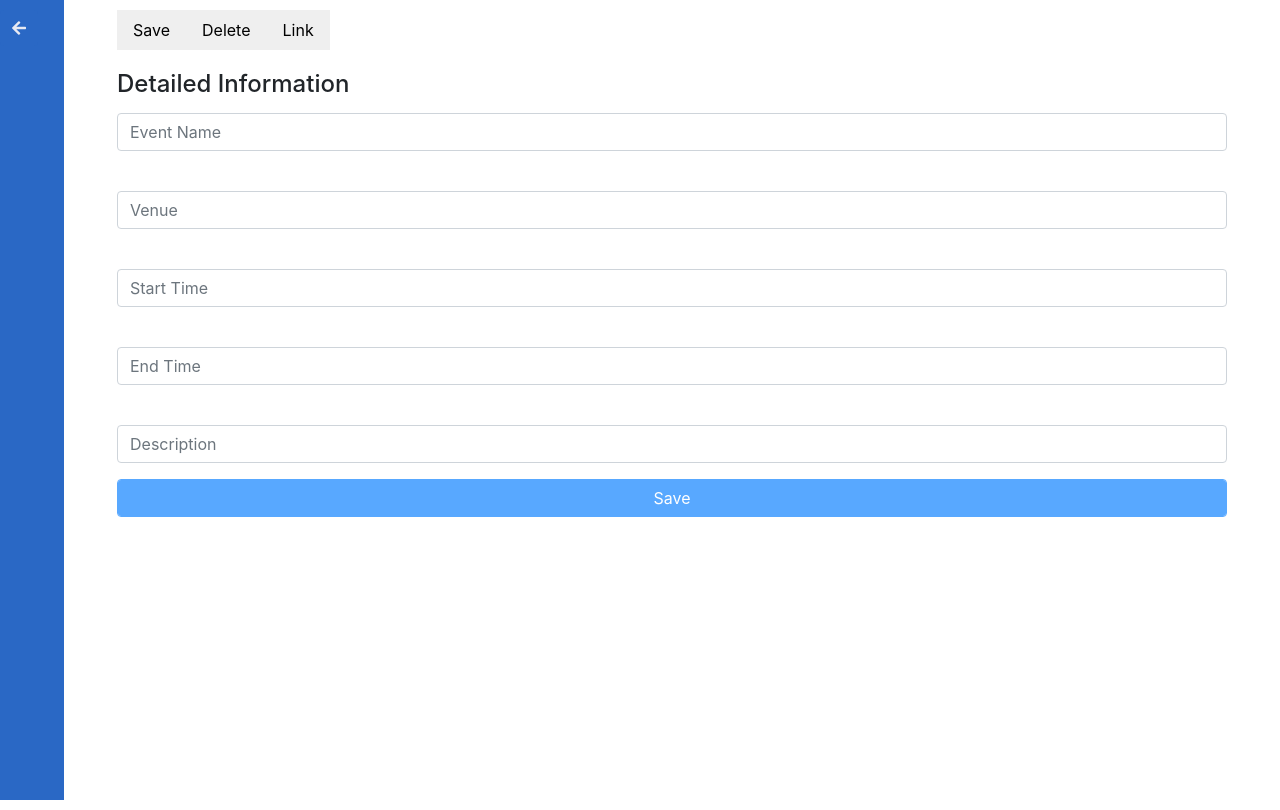
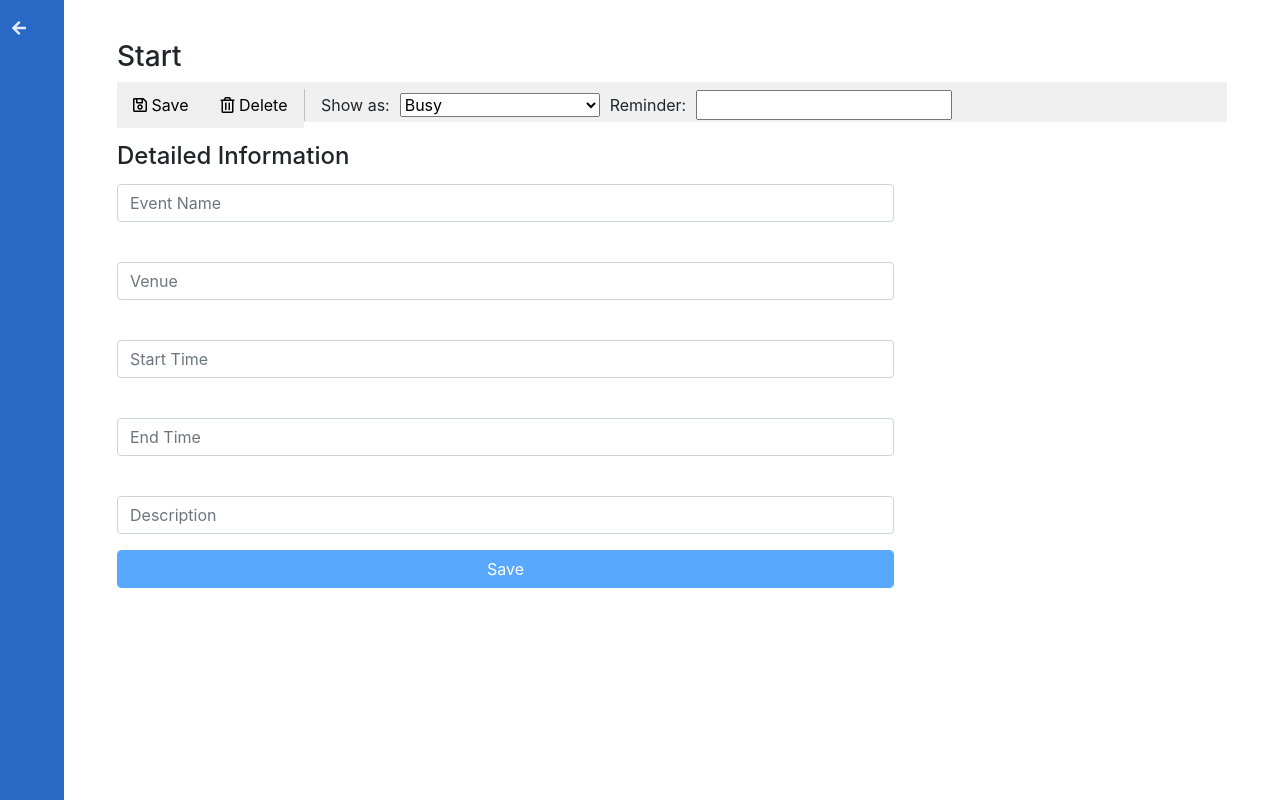
Before and after one commit to dongqiuyinggrace/100-days-of-code, a React (Create React App) app in the folder Calendar/calendar_client/: page /event in a window 1280 px wide. Built offline with nearby package versions, Linux system fonts and the light colour scheme.

Commit message:
AddStylingToEventFormHead

```diff
--- a/Calendar/calendar_client/src/app/layout/style.css
+++ b/Calendar/calendar_client/src/app/layout/style.css
@@ -176,9 +176,37 @@ td.current_day {
     opacity: 1;
 }
 
+
+/******Event Form******************/
+.event-form .form {
+    width: 70%;
+}
+
 .event-form-head {
     margin-bottom: 20px;
+    margin-top: 30px;
 }
+
+.event-form-head .nav {
+    background-color: rgb(240,240,240);
+    width: 100%;
+    height: 40px;
+}
+
+.event-form-head .nav div.vertical-line{
+    margin: auto 0;
+    background-color: rgb(190,190,190);
+    width: 1.5px;
+    height: 80%;
+}
+
 .event-form-head button {
     border: none;
+
 }
+.event-form-head button:hover {
+    background-color: rgb(220,220,220);
+}
+.event-form-head button:focus {
+    outline: none;
+}
--- a/Calendar/calendar_client/src/features/Event/EventForm.jsx
+++ b/Calendar/calendar_client/src/features/Event/EventForm.jsx
@@ -40,7 +40,7 @@ const EventForm = () => {
         onSubmit={handleSubmit}
       >
         {({ isValid, dirty, isSubmitting }) => (
-          <Form>
+          <Form className="form">
             <h4>Detailed Information</h4>
             <TextInput type='text' name='eventName' placeholder='Event Name' />
             <TextInput type='text' name='venue' placeholder='Venue' />
--- a/Calendar/calendar_client/src/features/Event/EventFormHead.jsx
+++ b/Calendar/calendar_client/src/features/Event/EventFormHead.jsx
@@ -3,16 +3,25 @@ import React from 'react';
 const EventFormHead = () => {
   return (
     <div className="event-form-head">
+      <div><h3>Start</h3></div>
       <nav className='nav'>
         <button className='nav-link'>
-          Save
+          <i class="far fa-save"></i> Save
         </button>
         <button className='nav-link'>
-          Delete
+          <i class="far fa-trash-alt"></i> Delete
         </button>
-        <button className='nav-link'>
-          Link
-        </button>
+        <div className="vertical-line"></div>
+        <div  className='nav-link'>
+          <span style={{marginRight: "10px"}}>Show as:</span>
+          <select name="status" style={{width: "200px", marginRight: "10px"}}>
+            <option value="busy">Busy</option>
+            <option value="outside">Outside</option>
+            <option value="idle">Idle</option>
+          </select>
+          <span style={{marginRight: "10px"}}>Reminder:</span>
+          <input />
+        </div>
       </nav>
     </div>
   );
```
Also changed, not shown: 1 other file (tests, documents, lock files or other folders).
